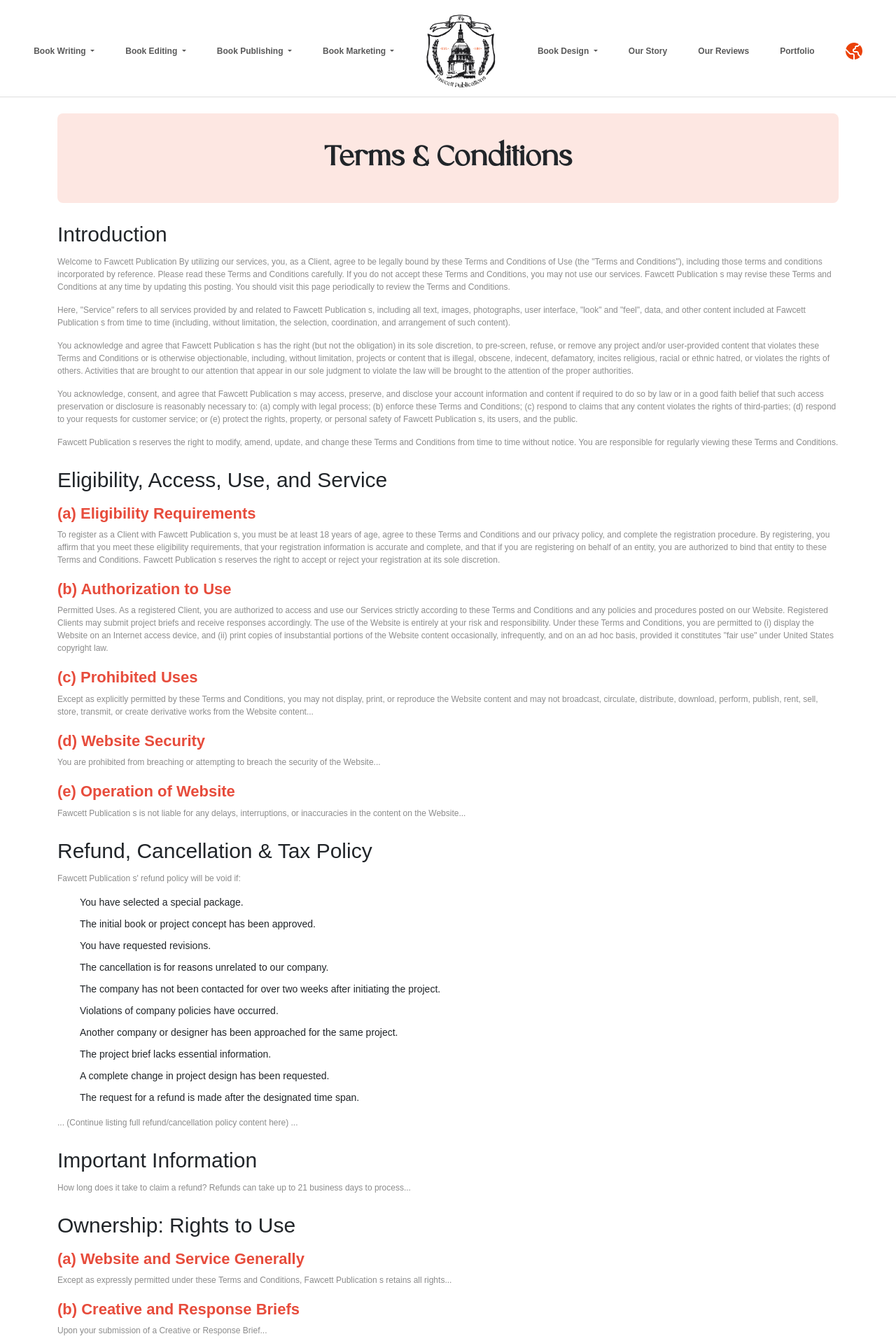
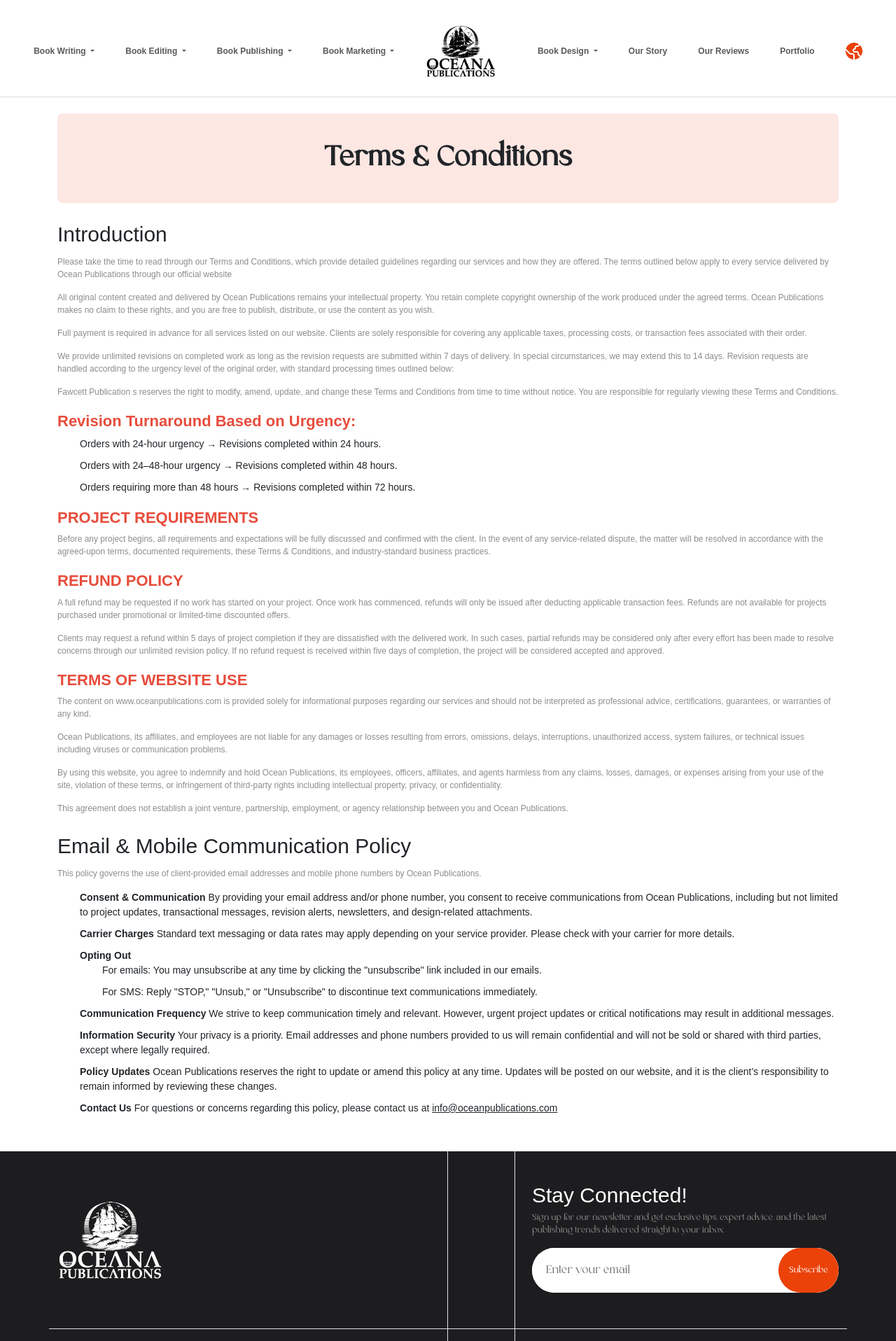
Before and after one commit to atifproviotech/FawcettPublications, a PHP site: page /terms-and-conditions/index.php in a window 1280 px wide. Shown: the top 1916 px of the page at 70% size. Run offline with PHP 8.4, Linux system fonts and the light colour scheme; some libraries are stand-ins or nearby versions.

Commit message:
Update content across multiple sections for clarity and engagement, enhance privacy policy details, and improve terms and conditions structure.

```diff
--- a/terms-and-conditions/index.php
+++ b/terms-and-conditions/index.php
@@ -12,7 +12,7 @@
 
 <body>
 
-<?php include "../includes/header.php" ?>
+  <?php include "../includes/header.php" ?>
 
   <section class="terms-section">
     <div class="container">
@@ -24,102 +24,89 @@
       <!-- Terms Content -->
       <div class="terms-content">
         <h2>Introduction</h2>
-        <p>Welcome to Fawcett Publication By utilizing our services, you, as a Client, agree to be legally bound by
-          these Terms and Conditions of Use (the "Terms and Conditions"), including those terms and conditions
-          incorporated by reference. Please read these Terms and Conditions carefully. If you do not accept these Terms
-          and Conditions, you may not use our services. Fawcett Publication s may revise these Terms and Conditions at
-          any time by updating this posting. You should visit this page periodically to review the Terms and Conditions.
+        <p>Please take the time to read through our Terms and Conditions, which provide detailed guidelines regarding
+          our services and how they are offered. The terms outlined below apply to every service delivered by Ocean
+          Publications through our official website
         </p>
-        <p>Here, "Service" refers to all services provided by and related to Fawcett Publication s, including all text,
-          images, photographs, user interface, "look" and "feel", data, and other content included at Fawcett
-          Publication s from time to time (including, without limitation, the selection, coordination, and arrangement
-          of such content).</p>
-        <p>You acknowledge and agree that Fawcett Publication s has the right (but not the obligation) in its sole
-          discretion, to pre-screen, refuse, or remove any project and/or user-provided content that violates these
-          Terms and Conditions or is otherwise objectionable, including, without limitation, projects or content that is
-          illegal, obscene, indecent, defamatory, incites religious, racial or ethnic hatred, or violates the rights of
-          others. Activities that are brought to our attention that appear in our sole judgment to violate the law will
-          be brought to the attention of the proper authorities.</p>
-        <p>You acknowledge, consent, and agree that Fawcett Publication s may access, preserve, and disclose your
-          account information and content if required to do so by law or in a good faith belief that such access
-          preservation or disclosure is reasonably necessary to: (a) comply with legal process; (b) enforce these Terms
-          and Conditions; (c) respond to claims that any content violates the rights of third-parties; (d) respond to
-          your requests for customer service; or (e) protect the rights, property, or personal safety of Fawcett
-          Publication s, its users, and the public.</p>
+        <p>All original content created and delivered by Ocean Publications remains your intellectual property. You
+          retain complete copyright ownership of the work produced under the agreed terms. Ocean Publications makes no
+          claim to these rights, and you are free to publish, distribute, or use the content as you wish.</p>
+
+        <p>Full payment is required in advance for all services listed on our website. Clients are solely responsible
+          for covering any applicable taxes, processing costs, or transaction fees associated with their order.</p>
+
+        <p>We provide unlimited revisions on completed work as long as the revision requests are submitted within 7 days
+          of delivery. In special circumstances, we may extend this to 14 days. Revision requests are handled according
+          to the urgency level of the original order, with standard processing times outlined below:</p>
         <p>Fawcett Publication s reserves the right to modify, amend, update, and change these Terms and Conditions from
           time to time without notice. You are responsible for regularly viewing these Terms and Conditions.</p>
 
-        <h2>Eligibility, Access, Use, and Service</h2>
-        <h3>(a) Eligibility Requirements</h3>
-        <p>To register as a Client with Fawcett Publication s, you must be at least 18 years of age, agree to these
-          Terms and Conditions and our privacy policy, and complete the registration procedure. By registering, you
-          affirm that you meet these eligibility requirements, that your registration information is accurate and
-          complete, and that if you are registering on behalf of an entity, you are authorized to bind that entity to
-          these Terms and Conditions. Fawcett Publication s reserves the right to accept or reject your registration at
-          its sole discretion.</p>
+        <h3>Revision Turnaround Based on Urgency:</h3>
+        <ul>
+          <li>Orders with 24-hour urgency → Revisions completed within 24 hours.</li>
+          <li>Orders with 24–48-hour urgency → Revisions completed within 48 hours.</li>
+          <li>Orders requiring more than 48 hours → Revisions completed within 72 hours.</li>
+        </ul>
 
-        <h3>(b) Authorization to Use</h3>
-        <p>Permitted Uses. As a registered Client, you are authorized to access and use our Services strictly according
-          to these Terms and Conditions and any policies and procedures posted on our Website. Registered Clients may
-          submit project briefs and receive responses accordingly. The use of the Website is entirely at your risk and
-          responsibility. Under these Terms and Conditions, you are permitted to (i) display the Website on an Internet
-          access device, and (ii) print copies of insubstantial portions of the Website content occasionally,
-          infrequently, and on an ad hoc basis, provided it constitutes "fair use" under United States copyright law.
+        <h3>PROJECT REQUIREMENTS</h3>
+        <p>Before any project begins, all requirements and expectations will be fully discussed and confirmed with the
+          client. In the event of any service-related dispute, the matter will be resolved in accordance with the
+          agreed-upon terms, documented requirements, these Terms & Conditions, and industry-standard business
+          practices.
         </p>
 
-        <h3>(c) Prohibited Uses</h3>
-        <p>Except as explicitly permitted by these Terms and Conditions, you may not display, print, or reproduce the
-          Website content and may not broadcast, circulate, distribute, download, perform, publish, rent, sell, store,
-          transmit, or create derivative works from the Website content...</p>
+        <h3>REFUND POLICY</h3>
+        <p>A full refund may be requested if no work has started on your project. Once work has commenced, refunds will
+          only be issued after deducting applicable transaction fees. Refunds are not available for projects purchased
+          under promotional or limited-time discounted offers.</p>
+        <p>Clients may request a refund within 5 days of project completion if they are dissatisfied with the delivered
+          work. In such cases, partial refunds may be considered only after every effort has been made to resolve
+          concerns through our unlimited revision policy. If no refund request is received within five days of
+          completion, the project will be considered accepted and approved.</p>
 
-        <h3>(d) Website Security</h3>
-        <p>You are prohibited from breaching or attempting to breach the security of the Website...</p>
+        <h3>TERMS OF WEBSITE USE</h3>
+        <p>The content on www.oceanpublications.com is provided solely for informational purposes regarding our services
+          and should not be interpreted as professional advice, certifications, guarantees, or warranties of any kind.
+        </p>
+        <p>Ocean Publications, its affiliates, and employees are not liable for any damages or losses resulting from
+          errors, omissions, delays, interruptions, unauthorized access, system failures, or technical issues including
+          viruses or communication problems.</p>
+        <p>By using this website, you agree to indemnify and hold Ocean Publications, its employees, officers,
+          affiliates, and agents harmless from any claims, losses, damages, or expenses arising from your use of the
+          site, violation of these terms, or infringement of third-party rights including intellectual property,
+          privacy, or confidentiality.</p>
+        <p>This agreement does not establish a joint venture, partnership, employment, or agency relationship between
+          you and Ocean Publications.</p>
 
-        <h3>(e) Operation of Website</h3>
-        <p>Fawcett Publication s is not liable for any delays, interruptions, or inaccuracies in the content on the
-          Website...</p>
-
-        <h2>Refund, Cancellation & Tax Policy</h2>
-        <p>Fawcett Publication s' refund policy will be void if:</p>
+        <h2>Email & Mobile Communication Policy</h2>
+        <p>This policy governs the use of client-provided email addresses and mobile phone numbers by Ocean
+          Publications.</p>
         <ul>
-          <li>You have selected a special package.</li>
-          <li>The initial book or project concept has been approved.</li>
-          <li>You have requested revisions.</li>
-          <li>The cancellation is for reasons unrelated to our company.</li>
-          <li>The company has not been contacted for over two weeks after initiating the project.</li>
-          <li>Violations of company policies have occurred.</li>
-          <li>Another company or designer has been approached for the same project.</li>
-          <li>The project brief lacks essential information.</li>
-          <li>A complete change in project design has been requested.</li>
-          <li>The request for a refund is made after the designated time span.</li>
+          <li> <strong>Consent & Communication</strong> By providing your email address and/or phone number, you consent
+            to receive communications from Ocean Publications, including but not limited to project updates,
+            transactional messages, revision alerts, newsletters, and design-related attachments.</li>
+          <li> <strong>Carrier Charges</strong> Standard text messaging or data rates may apply depending on your
+            service provider. Please check with your carrier for more details.</li>
+          <li> <strong>Opting Out</strong>
+            <ul>
+              <li>For emails: You may unsubscribe at any time by clicking the "unsubscribe" link included in our emails.
+              </li>
+              <li>For SMS: Reply "STOP," "Unsub," or "Unsubscribe" to discontinue text communications immediately.</li>
+            </ul>
+          </li>
+          <li>
+            <strong>Communication Frequency</strong> We strive to keep communication timely and relevant. However, urgent project updates or critical notifications may result in additional messages.
+          </li>
+          <li>
+            <strong>Information Security</strong> Your privacy is a priority. Email addresses and phone numbers provided to us will remain confidential and will not be sold or shared with third parties, except where legally required.
+          </li>
+          <li>
+            <strong>Policy Updates</strong> Ocean Publications reserves the right to update or amend this policy at any time. Updates will be posted on our website, and it is the client’s responsibility to remain informed by reviewing these changes.
+          </li>
+          <li>
+            <strong>Contact Us</strong> For questions or concerns regarding this policy, please contact us at <a href="mailto:info@oceanpublications.com">info@oceanpublications.com</a>
+          </li>
         </ul>
-        <p>... (Continue listing full refund/cancellation policy content here) ...</p>
-
-        <h2>Important Information</h2>
-        <p>How long does it take to claim a refund? Refunds can take up to 21 business days to process...</p>
-
-        <h2>Ownership: Rights to Use</h2>
-        <h3>(a) Website and Service Generally</h3>
-        <p>Except as expressly permitted under these Terms and Conditions, Fawcett Publication s retains all rights...
-        </p>
-
-        <h3>(b) Creative and Response Briefs</h3>
-        <p>Upon your submission of a Creative or Response Brief...</p>
-
-        <h3>(c) Rights of Fawcett Publication s</h3>
-        <p>By submitting Client Information to the Service, you grant Fawcett Publication s and its agents...</p>
-
-        <h3>(d) Rights of Clients</h3>
-        <p>Subject to your compliance with these Terms and Conditions, you will own the final Response composition...
-        </p>
-
-        <h3>(e) Fees for Release of Final Files</h3>
-        <p>Fawcett Publication s reserves the right to charge a fee of $10 for the release of final files upon order
-          closure.</p>
-
-        <h3>(f) Fees for Release of Website Domain or Master Files</h3>
-        <p>Fawcett Publication s also reserves the right to bill your account for the release of the website domain or
-          master files associated with your project.</p>
       </div>
     </div>
   </section>
```
Also changed, not shown: includes/steps.php (+11 -11 lines), index.php (+4 -10 lines), privacy-policy/index.php (+75 -68 lines), assets/images/logo-2.png, assets/images/logo.png.
